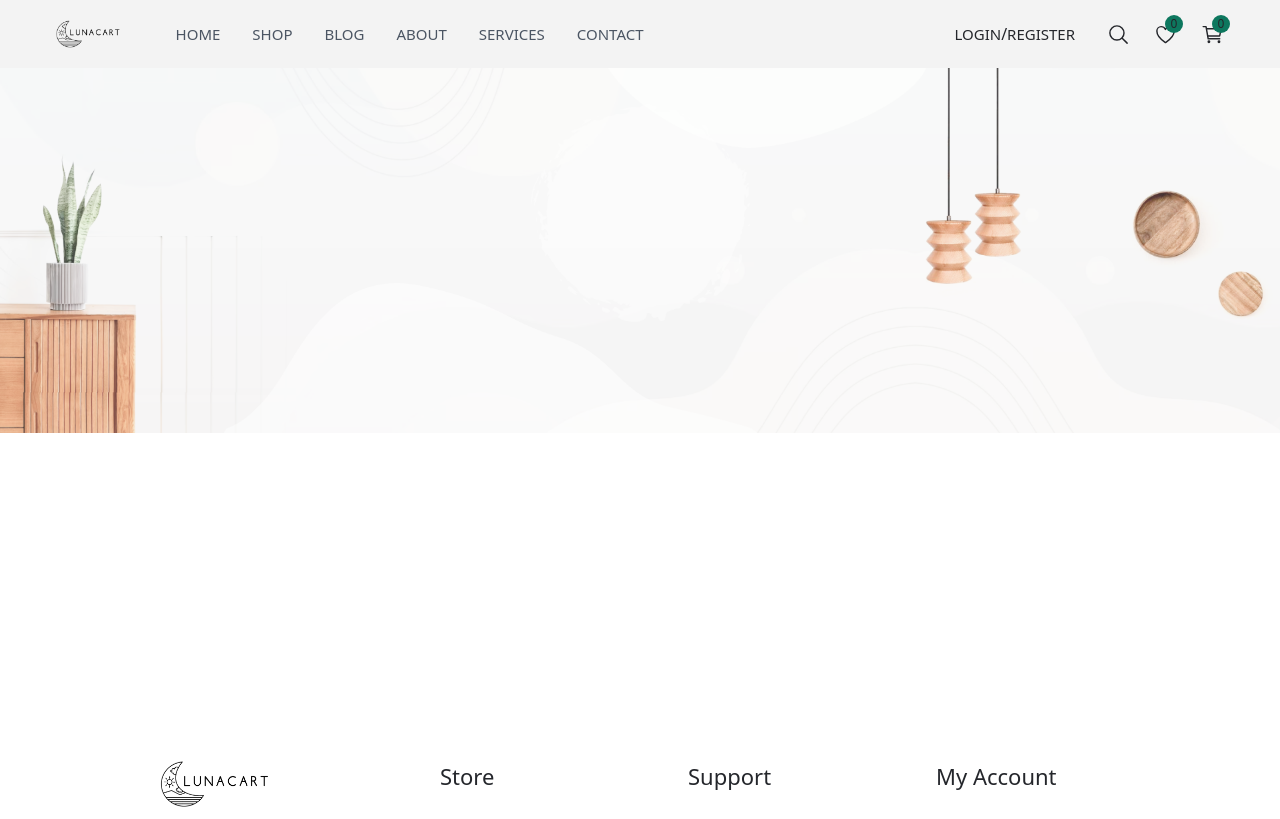
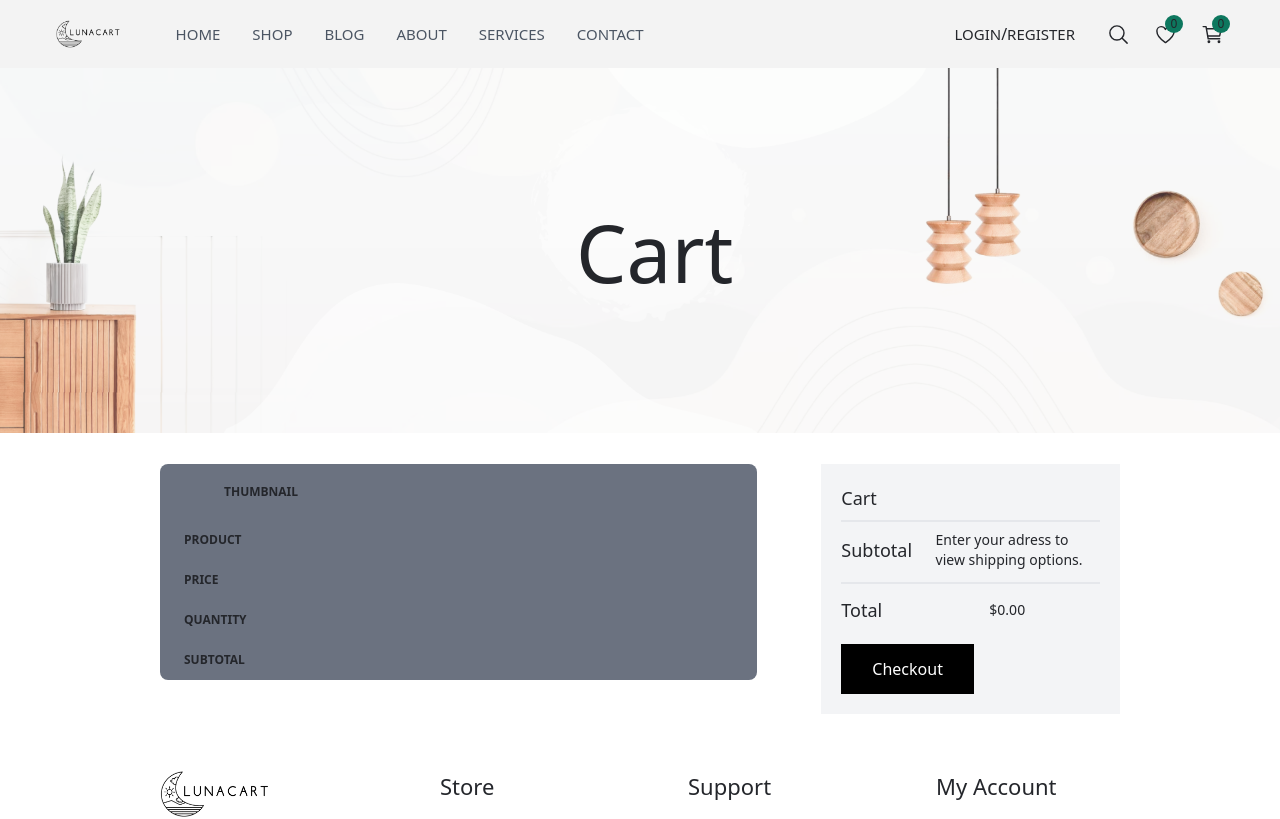
Before and after one commit to gabriellamsa/ecommerce-website, a React (Vite) app: page /cart in a window 1280 px wide. Shown: the top 819 px of the page. Built offline with nearby package versions, Linux system fonts and the light colour scheme.

Commit message:
feat: adds structure and styles to CartPage

```diff
--- a/src/screen/CartPage.jsx
+++ b/src/screen/CartPage.jsx
@@ -1,6 +1,7 @@
 import { useSelector, useDispatch } from "react-redux";
 import { selectTotalPrice } from "../redux/slice/cartSlice";
 import BgImage from "../assets/common/Frame.png";
+import { Title } from "../components/common/CustomComponents";
 
 export const CartPage = () => {
   const cartItems = useSelector((state) => state.cart.itemList);
@@ -14,8 +15,82 @@ export const CartPage = () => {
           <div className="images absolute top-0 left-0 w-full h-1/2">
             <img src={BgImage} alt="" />
           </div>
+          <div className="text absolute top-48 left-[45%]">
+            <Title level={1}>Cart</Title>
+          </div>
+        </div>
+        <div className="container flex justify-between">
+          <div className="w-2/3">
+            <div className="relative overflow-x-auto sm:rounded-lg">
+              <table className="w-full text-sm text-left  rtl:text-right">
+                <thead className="text-xs text-primary uppercase bg-gray-500">
+                  <tr>
+                    <th scope="col" className="px-16 py-5">
+                      Thumbnail
+                    </th>
+                  </tr>
+                  <tr>
+                    <th scope="col" className="px-6 py-3">
+                      Product
+                    </th>
+                  </tr>
+                  <tr>
+                    <th scope="col" className="px-6 py-3">
+                      Price
+                    </th>
+                  </tr>
+                  <tr>
+                    <th scope="col" className="px-6 py-3">
+                      Quantity
+                    </th>
+                  </tr>
+                  <tr>
+                    <th scope="col" className="px-6 py-3">
+                      Subtotal
+                    </th>
+                  </tr>
+                </thead>
+                <tbody>
+                  {cartItems?.map((item) => (
+                    <CartPageCard
+                      key={item?.id}
+                      id={item?.id}
+                      cover={item?.cover}
+                      name={item?.name}
+                      price={item?.price}
+                      quantity={item?.quantity}
+                      totalPrice={item?.totalPrice}
+                    />
+                  ))}
+                </tbody>
+              </table>
+            </div>
+          </div>
+          <div className="w-2/6 ml-16">
+            <div className="bg-gray-100 p-5">
+              <p className="text-lg font-medium text-primary">Cart</p>
+              <hr className="my-2 h-[2px] bg-gray-200" />
+              <div className="text-lg font-medium text-primary flex items-center gap-5">
+                <p className="w-32">Subtotal</p>{" "}
+                <p className="text-sm font-normal">
+                  Enter your adress to view shipping options.
+                </p>
+              </div>
+              <hr className="my-3 h-[2px] bg-gray-200" />
+              <div className="text-lg font-medium text-primary flex items-center gap-5">
+                <p className="w-32">Total</p>{" "}
+                <p className="text-sm font-normal">${totalPrice.toFixed(2)}</p>
+              </div>
+
+              <button className="primary-btn mt-5">Checkout</button>
+            </div>
+          </div>
         </div>
       </section>
     </>
   );
 };
+
+export const CartPageCard = () => {
+  return <div>CartPage</div>;
+};
```
